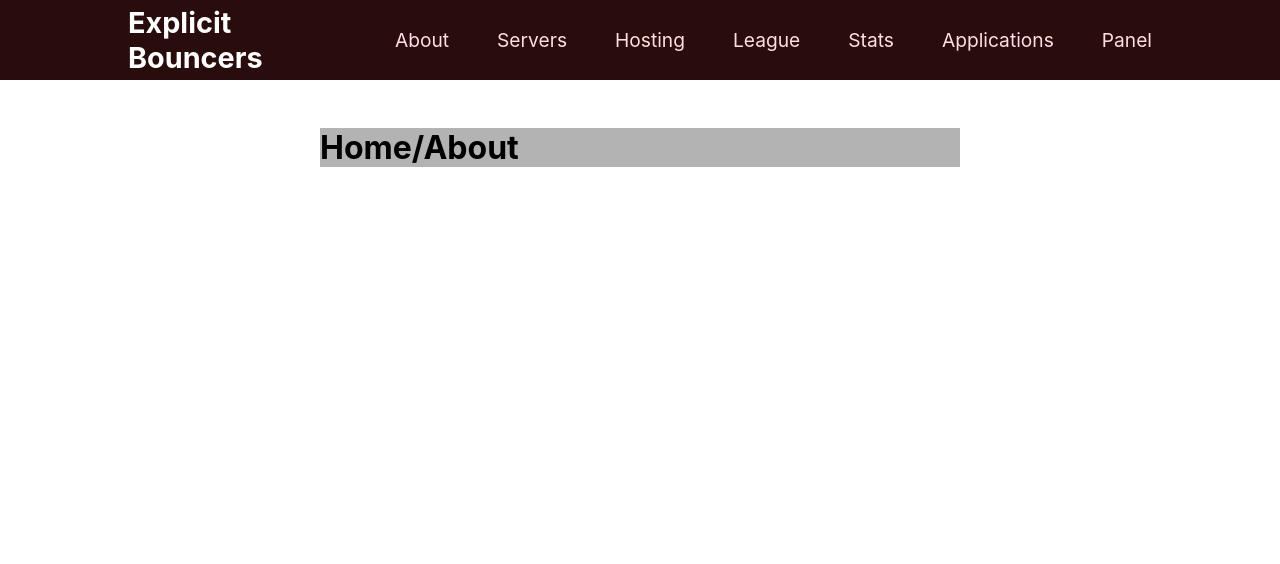
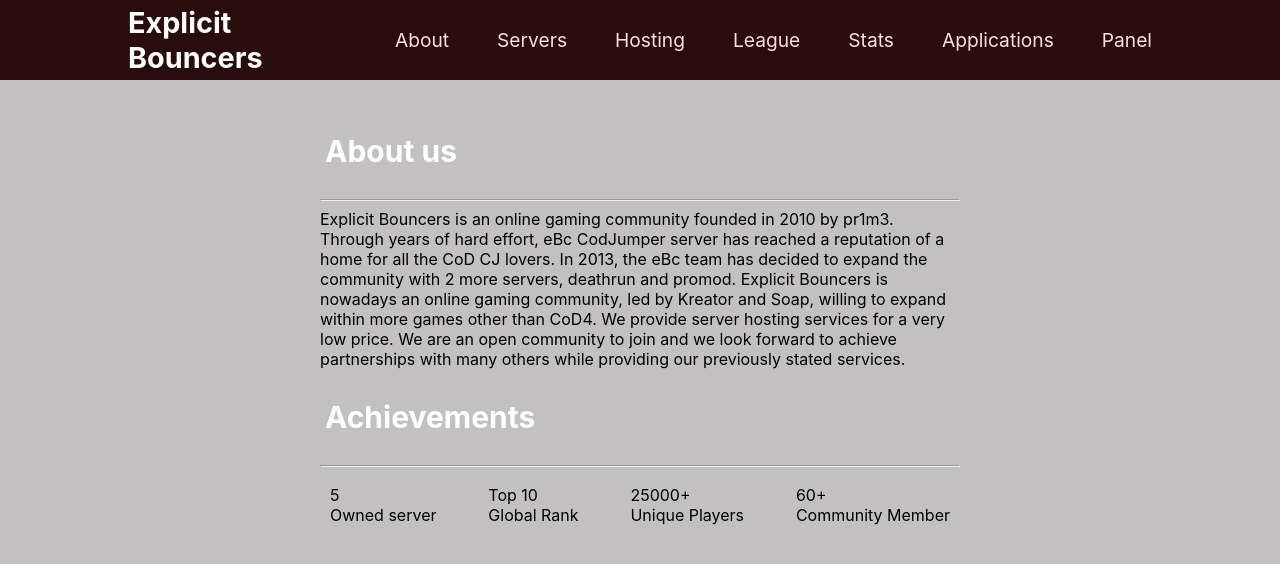
Before and after one commit to kristiandz/ebc-website, a React (Create React App) app: page / in a window 1280 px wide. Shown: the top 564 px of the page. Built offline with nearby package versions, Linux system fonts and the light colour scheme.

Commit message:
BG Css / Home Test

```diff
--- a/src/index.css
+++ b/src/index.css
@@ -1,13 +1,14 @@
 body {
+  background-color: rgb(194, 192, 192);
   margin: 0;
-  font-family: -apple-system, BlinkMacSystemFont, 'Segoe UI', 'Roboto', 'Oxygen',
-    'Ubuntu', 'Cantarell', 'Fira Sans', 'Droid Sans', 'Helvetica Neue',
+  font-family: -apple-system, BlinkMacSystemFont, "Segoe UI", "Roboto", "Oxygen",
+    "Ubuntu", "Cantarell", "Fira Sans", "Droid Sans", "Helvetica Neue",
     sans-serif;
   -webkit-font-smoothing: antialiased;
   -moz-osx-font-smoothing: grayscale;
 }
 
 code {
-  font-family: source-code-pro, Menlo, Monaco, Consolas, 'Courier New',
+  font-family: source-code-pro, Menlo, Monaco, Consolas, "Courier New",
     monospace;
 }
--- a/src/pages/Home.jsx
+++ b/src/pages/Home.jsx
@@ -1,8 +1,34 @@
 import classes from "./Home.module.css";
 
 function Home() {
-    return <div className={classes.test}>
-        <h1>Home/About</h1>
+    return <div className={classes.home}>
+        <h2>About us</h2>
+        <hr />
+        <span>Explicit Bouncers is an online gaming community founded in 2010 by pr1m3. Through years of hard effort, eBc CodJumper server has reached a reputation of a home for all the CoD CJ lovers. In 2013, the eBc team has decided to expand the community with 2 more servers, deathrun and promod. Explicit Bouncers is nowadays an online gaming community, led by Kreator and Soap, willing to expand within more games other than CoD4. We provide server hosting services for a very low price. We are an open community to join and we look forward to achieve partnerships with many others while providing our previously stated services.</span>
+        <h2>Achievements</h2>
+        <hr />
+        <div className={classes.flex}>
+            <div>
+                <span>5</span>
+                <br />
+                <span>Owned server</span>
+            </div>
+            <div>
+                <span>Top 10</span>
+                <br />
+                <span>Global Rank</span>
+            </div>
+            <div>
+                <span>25000+</span>
+                <br />
+                <span>Unique Players</span>
+            </div>
+            <div>
+                <span>60+</span>
+                <br />
+                <span>Community Member</span>
+            </div>
+        </div>
     </div>
 }
 
--- a/src/pages/Home.module.css
+++ b/src/pages/Home.module.css
@@ -1,3 +1,25 @@
-.test {
-  background-color: rgb(179, 179, 179);
+.home {
+  width: auto;
 }
+
+.home h2 {
+  color: white;
+  font-size: 30px;
+  padding: 5px;
+}
+
+.home hr {
+}
+
+.flex {
+  display: flex;
+  justify-items: center;
+  justify-content: space-between;
+  flex-direction: row;
+}
+
+.flex div {
+  display: block;
+  padding: 10px;
+  flex-direction: column;
+}
```
